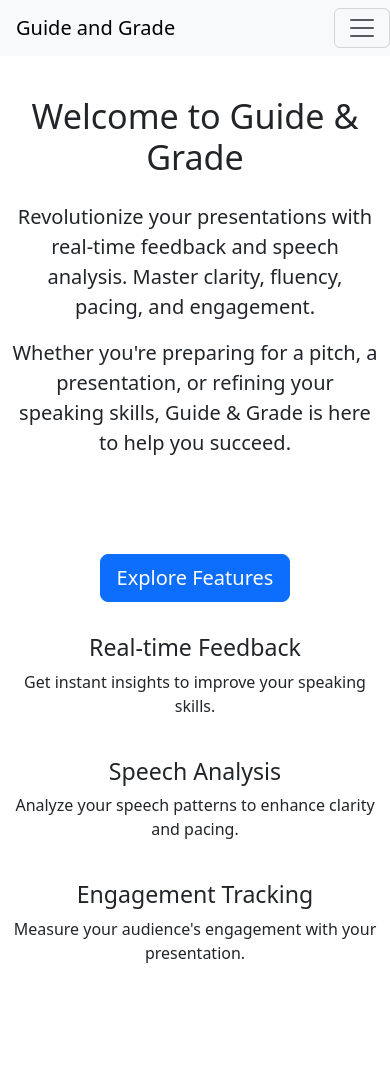
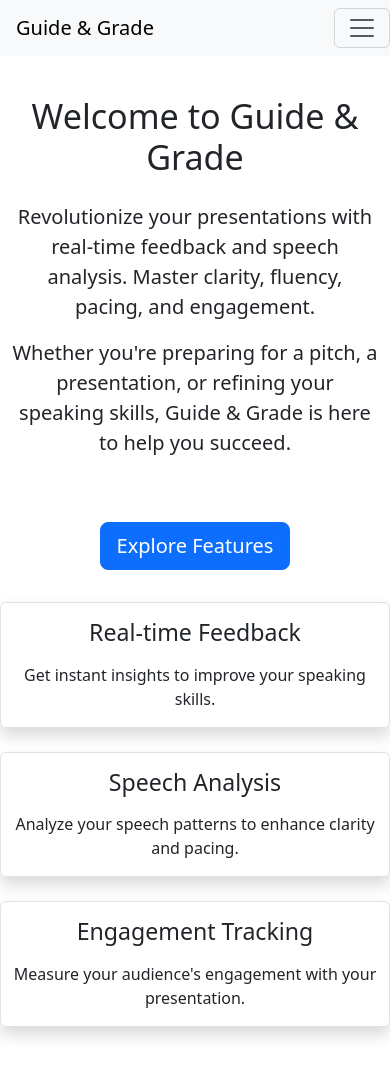
Before and after one commit to Kaveengayanga1/guide_and_grade, a React (Vite) app: page / in a window 390 px wide. Shown: the top 1076 px of the page. Before the commit the page ends 1053 px from the top, so only its background shows below. Built offline with nearby package versions, Linux system fonts and the light colour scheme.

Commit message:
improve responsiveness in Home and Timer

```diff
--- a/src/App.jsx
+++ b/src/App.jsx
@@ -15,7 +15,7 @@ function App() {
     console.log(`${selectedMenuItem} page selected`);
     switch (selectedMenuItem) {
       case 'home': {
-        setComponent(<Home />);
+        setComponent(<Home setPage={pageRouterSetter}/>);
         break;
       }
       case 'summary': {
--- a/src/components/Navbar.jsx
+++ b/src/components/Navbar.jsx
@@ -6,7 +6,7 @@ const Navbar = (props) => {
   return (
     <BootstrapNavbar bg="light" expand="lg" fixed="top" className="w-100">
       <BootstrapNavbar.Brand href="#home" className="ms-3">
-        Guide and Grade
+        Guide & Grade
       </BootstrapNavbar.Brand>
       <BootstrapNavbar.Toggle aria-controls="basic-navbar-nav" />
       <BootstrapNavbar.Collapse id="basic-navbar-nav">
--- a/src/pages/Home.jsx
+++ b/src/pages/Home.jsx
@@ -14,31 +14,35 @@ const Home = (props) => {
           <p className="lead">
             Revolutionize your presentations with real-time feedback and speech analysis. Master clarity, fluency, pacing, and engagement.
           </p>
-          <p className="lead mb-5">
+          <p className="lead">
             Whether you're preparing for a pitch, a presentation, or refining your speaking skills, Guide & Grade is here to help you succeed.
           </p>
           <a href="#features" className="btn btn-primary btn-lg mt-5 mb-3" onClick={() => {
-            <Analyze />
+            props.setPage('analyze');
           }}>Explore Features</a>
         </div>
       </div>
 
       {/* Example Features Section */}
-      <div id="features" className="row mt-3">
-        <div className="col-12 col-md-4 text-center mb-4">
-          <h3>Real-time Feedback</h3>
+      <div id="features" className="row mt-3 justify-content-center">
+        <div className="col-12 col-md-4 text-center mb-4 border rounded shadow">
+          <h3 className="mt-3 mb-3">Real-time Feedback</h3>
           <p>Get instant insights to improve your speaking skills.</p>
         </div>
-        <div className="col-12 col-md-4 text-center mb-4">
-          <h3>Speech Analysis</h3>
+        <div className="col-12 col-md-4 text-center mb-4 border rounded shadow">
+          <h3 className="mt-3 mb-3">Speech Analysis</h3>
           <p>Analyze your speech patterns to enhance clarity and pacing.</p>
         </div>
-        <div className="col-12 col-md-4 text-center mb-4">
-          <h3>Engagement Tracking</h3>
+        <div className="col-12 col-md-4 text-center mb-4 border rounded shadow">
+          <h3 className="mt-3 mb-3">Engagement Tracking</h3>
           <p>Measure your audience's engagement with your presentation.</p>
         </div>
       </div>
+
+
+
     </div>
+
   );
 };
 
--- a/src/pages/Timer.jsx
+++ b/src/pages/Timer.jsx
@@ -3,7 +3,7 @@ import 'bootstrap/dist/css/bootstrap.min.css';
 import 'animate.css'; // Import animate.css for animations
 
 const host = "https://guide-and-grade-api.onrender.com";
-export default function Timer(props){
+export default function Timer(props) {
     async function setTimer() {
 
         const requestOptions = {
@@ -146,7 +146,11 @@ export default function Timer(props){
 
     return (
         <div className="d-flex justify-content-center align-items-center vh-100">
-            <div className="container text-center">
+            <div className="container">
+                <div className="row">
+                    <div className="col"></div>
+                    <div className="col-5 " data-aos='zoom-in' data-aos-delay="400" data-aos-duration="1000">
+                        <div className="container text-center p-4 shadow rounded bg-light">
                             <h1 className="mb-4">Start Counting</h1>
                             <div
                                 className={`display-4 mb-4 ${time <= 10 ? 'text-danger animate__animated animate__flash' : ''}`}
@@ -193,6 +197,11 @@ export default function Timer(props){
                                 </button>
                             </div>
                         </div>
+                    </div>
+                    <div className="col"></div>
+                </div>
+            </div>
+
 
             {/* Modal for Time's Up message */}
             <div className={`modal fade ${showModal ? 'show d-block' : ''}`} tabIndex="-1" role="dialog" aria-hidden={!showModal}>
@@ -223,7 +232,7 @@ export default function Timer(props){
                         </div>
                         <div className="modal-footer">
                             <button type="button" className="btn btn-secondary" onClick={closeCloseModal}>Close</button>
-                            <button type="button" className="btn btn-primary" onClick={()=>{
+                            <button type="button" className="btn btn-primary" onClick={() => {
                                 console.log("Set Summary");
 
                                 props.setSummary('summary');
```
Lines whose indentation alone changed are shown as unchanged.
